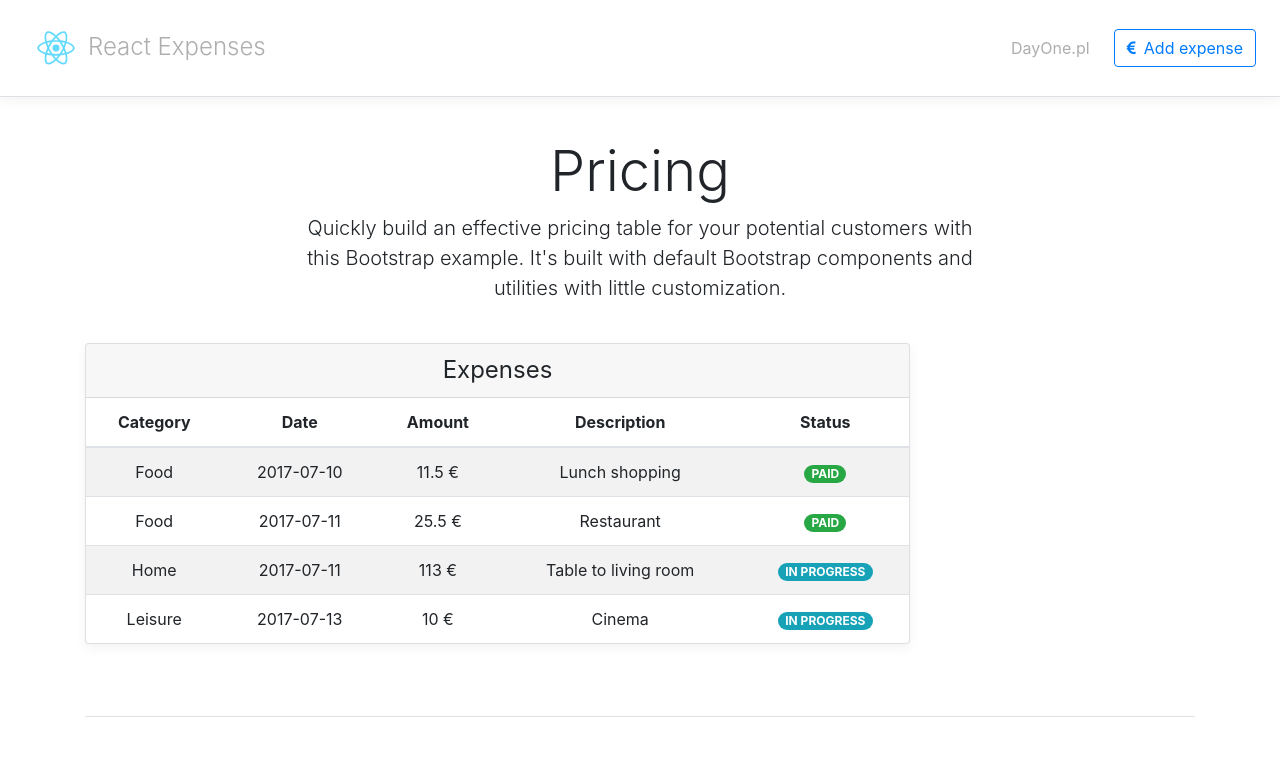
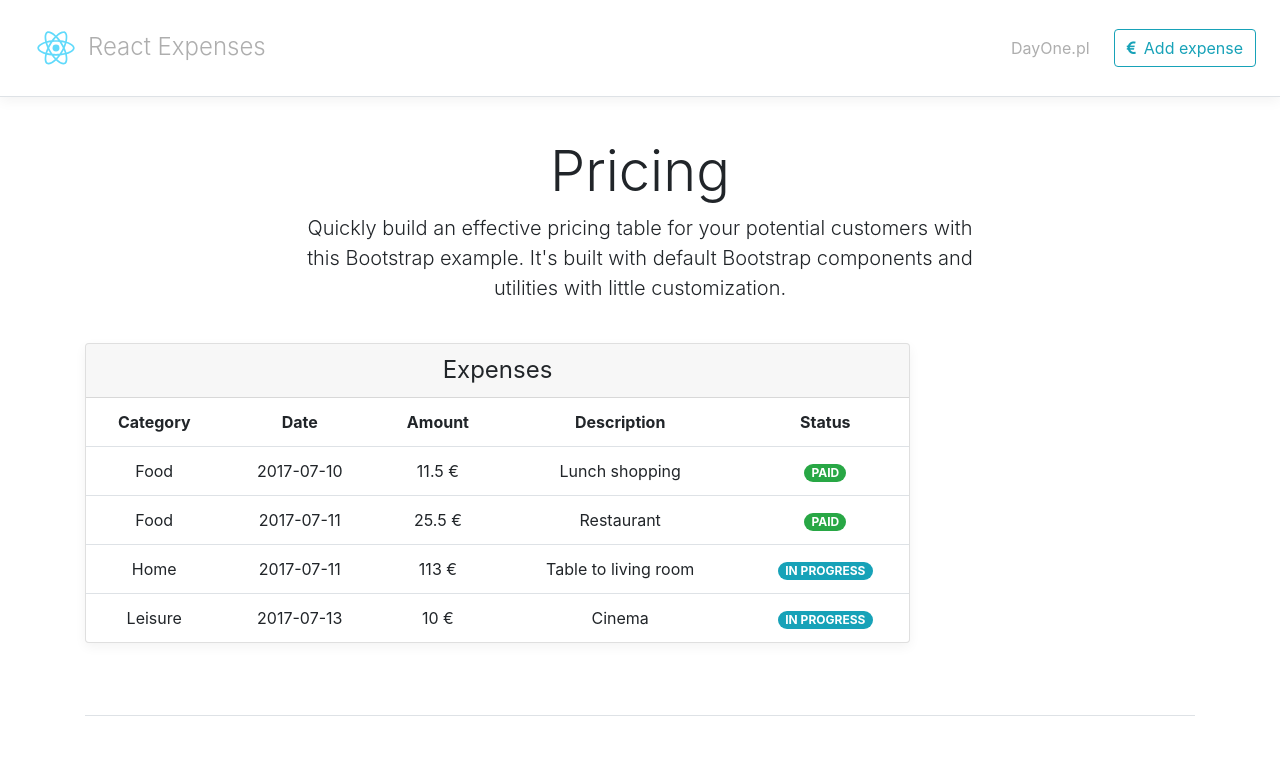
Before and after one commit to kkolada/react-expenses-dayone, a React (Create React App) app: page / in a window 1280 px wide. Shown: the top 762 px of the page. Built offline with nearby package versions, Linux system fonts and the light colour scheme.

Commit message:
Status badge component added, ExpenseTable transformed into class, row status click is flipping the 'pending' field.

```diff
--- a/src/components/ExpenseDetails.jsx
+++ b/src/components/ExpenseDetails.jsx
@@ -1,5 +1,6 @@
 import React from 'react';
 import './ExpenseDetails.css';
+import { StatusBadge } from './StatusBadge';
 
 export const ExpenseDetails = ({item}) => {
   return (
@@ -35,8 +36,7 @@ export const ExpenseDetails = ({item}) => {
           </li>
           <li className="list-group-item d-flex justify-content-between">
             <span>Status</span>
-            {item.pending ? <span className="badge badge-pill badge-info">IN PROGRESS</span> :
-              <span className="badge badge-pill badge-success">PAID</span>}
+            <StatusBadge status={item.pending}/>
           </li>
         </ul>
       </div>
--- a/src/components/ExpenseTable.jsx
+++ b/src/components/ExpenseTable.jsx
@@ -4,17 +4,43 @@ import { ExpenseTableRow } from './ExpenseTableRow';
 import { expenses } from '../data';
 import { map } from 'lodash';
 
-export const ExpenseTable = ({rowClicked}) => {
+export class ExpenseTable extends React.Component {
+
+  constructor() {
+    super();
+
+    this.state = {
+      expensesList: expenses
+    }
+  }
+
+  statusClicked = (item) => {
+    const newExpenseList = map(this.state.expensesList, (el) => {
+      if (el.id === item.id) {
+        el.pending = !el.pending;
+      }
+
+      return el;
+    });
+
+    this.setState({
+      expensesList: newExpenseList
+    })
+  };
+
+  render() {
     const rows = map(expenses, (item) => {
-    return <ExpenseTableRow key={item.id} item={item} rowClicked={rowClicked}/>;
+      const { rowClicked } = this.props;
+      return <ExpenseTableRow key={item.id} item={item} rowClicked={rowClicked} statusClicked={this.statusClicked}/>;
     });
+
     return (
       <div id="expense-list" className="card mb-4 box-shadow">
         <div className="card-header">
           <h4 className="my-0 font-weight-normal">Expenses</h4>
         </div>
         <div className="card-body p-0">
-        <table className="table table-striped mb-0">
+          <table className="table mb-0">
             <thead>
             <tr>
               <th scope="col">Category</th>
@@ -28,8 +54,8 @@ export const ExpenseTable = ({rowClicked}) => {
             { rows }
             </tbody>
           </table>
-        {/*<button type="button" className="btn btn-lg btn-block btn-outline-primary">Sign up for free</button>*/}
         </div>
       </div>
     );
-};
+  }
+}
--- a/src/components/ExpenseTable.scss
+++ b/src/components/ExpenseTable.scss
@@ -1,6 +1,7 @@
 #expense-list {
-  .table th {
+  .table thead th {
     border-top: none;
+    border-bottom-width: 1px;
   }
 
   table.table tbody tr {
@@ -11,7 +12,7 @@
     -o-transition: background-color .3s;
     transition: background-color .3s;
     &:hover {
-      background-color: rgba(0, 0, 0, 0.15);
+      background-color: #f8f9fa;
     }
   }
 }
--- a/src/components/ExpenseTableRow.jsx
+++ b/src/components/ExpenseTableRow.jsx
@@ -1,14 +1,21 @@
 import React from 'react';
+import { StatusBadge } from './StatusBadge';
 
-export const ExpenseTableRow = ({item, rowClicked}) => {
+export const ExpenseTableRow = ({item, rowClicked, statusClicked}) => {
+  const statusClickHandler = (e) => {
+    e.stopPropagation();
+    statusClicked(item);
+  };
+
   return (
     <tr onClick={() => rowClicked(item)}>
       <td>{item.category}</td>
       <td>{item.date}</td>
       <td>{item.amount.value} {item.amount.currency}</td>
       <td>{item.description}</td>
-      <td>{item.pending ? <span className="badge badge-pill badge-info">IN PROGRESS</span> :
-        <span className="badge badge-pill badge-success">PAID</span>}</td>
+      <td onClick={statusClickHandler}>
+        <StatusBadge status={item.pending}/>
+      </td>
     </tr>
   );
 };
--- a/src/components/Navbar.jsx
+++ b/src/components/Navbar.jsx
@@ -11,6 +11,6 @@ export const Header = () => (
     <nav className="my-2 my-md-0 mr-md-3">
       <a className="p-2" href="http://dayone.pl/" target="_blank" rel="noopener noreferrer">DayOne.pl</a>
     </nav>
-    <button className="btn btn-outline-primary"><i className="fa fa-eur mr-2"></i>Add expense</button>
+    <button className="btn btn-outline-info"><i className="fa fa-eur mr-2"></i>Add expense</button>
   </div>
 );
--- /dev/null
+++ b/src/components/StatusBadge.jsx
@@ -0,0 +1,13 @@
+import React from 'react';
+
+export const StatusBadge = ({status}) => {
+  let badge = null;
+
+  if (status) {
+    badge = <span className="badge badge-pill badge-info">IN PROGRESS</span>;
+  } else {
+    badge = <span className="badge badge-pill badge-success">PAID</span>
+  }
+
+  return badge;
+};
```
Lines whose indentation alone changed are shown as unchanged.
